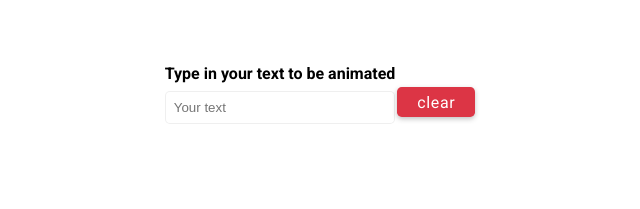
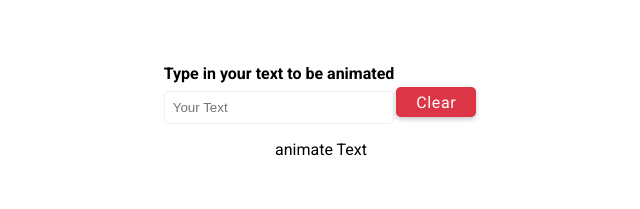
Before and after one commit to ArfinHasib/React-Projects, a React (Create React App) app: page / in a window 1280 px wide. Shown: the top 209 px of the page, without its empty margins (319-959 px from the left). Built offline with nearby package versions, Linux system fonts and the light colour scheme.

Commit message:
18 - Text Animation (Create a react formgroup component)

```diff
--- a/src/projects/18- text-animation/TextAnimation.jsx
+++ b/src/projects/18- text-animation/TextAnimation.jsx
@@ -1,5 +1,6 @@
 import React from 'react';
 import Button from '../components/Button';
+import FormGroup from '../components/FormGroup';
 
 export default function TextAnimation() {
    return (
@@ -8,13 +9,15 @@ export default function TextAnimation() {
             className='container d-flex mt-4'
             onSubmit={(e) => e.preventDefault()}
          >
-            <div className='form-group'>
-               <label>Type in your text to be animated</label>
-               <input type='text' placeholder='Your text' />
-            </div>
-
-            <Button text='clear' btnClass='btn-large btn-danger' />
+            <FormGroup
+               labelText={'Type in your text to be animated'}
+               inputType='text'
+               placeholder='Your Text'
+               values=''
+            />
+            <Button text='Clear' btnClass='btn-large btn-danger' />
          </form>
+         animate Text
       </div>
    );
 }
--- /dev/null
+++ b/src/projects/components/FormGroup.jsx
@@ -0,0 +1,29 @@
+import React from 'react';
+
+export default function FormGroup({
+   labelText,
+   inputType,
+   placeholder,
+   values,
+   onInput,
+   onKeyUp,
+   onChange,
+   className,
+   readOnly = false,
+}) {
+   return (
+      <div className='form-group'>
+         <label>{labelText}</label>
+         <input
+            type={inputType}
+            placeholder={placeholder}
+            value={values}
+            onInput={onInput}
+            onKeyUp={onKeyUp}
+            onChange={onChange}
+            className={className}
+            readOnly={readOnly}
+         />
+      </div>
+   );
+}
```
